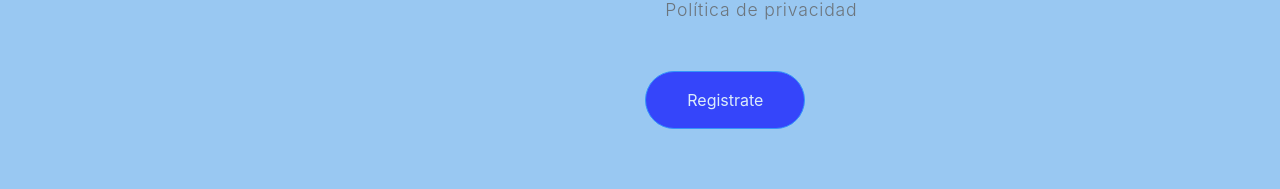
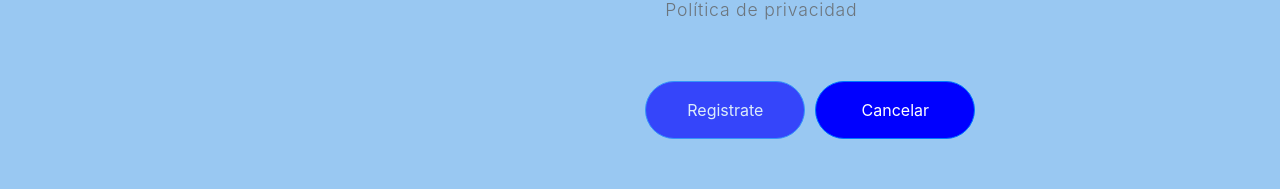
Before and after one commit to Babelfarma3/Fronted, an Angular app: page /registroComprador in a window 1280 px wide. Shown: the part 1138-1327 px from the top of the page. Built offline with nearby package versions, Linux system fonts and the light colour scheme; no server answers; what ngx-paypal would draw is missing.

Commit message:
Botones de cancelar

```diff
--- a/src/app/components/frame5/frame5.component.css
+++ b/src/app/components/frame5/frame5.component.css
@@ -64,8 +64,8 @@ body{
     padding: 1rem 2rem;
     border-radius: 5rem;
     min-width: 10rem;
+    margin: 10px 10px 10px 0;
 }
-
 .btn-outline-dark{
     border: 2px solid var(--color-dark-xx);
     background-color: transparent;
--- a/src/app/components/frame5/frame5.component.html
+++ b/src/app/components/frame5/frame5.component.html
@@ -91,6 +91,14 @@
                         >
                         Registrate
                         </button>
+                        <button
+                        class="btn btn-primary"
+                        style="background-color: blue"
+                        type="button"
+                        routerLink="/registrotipo"
+                        >
+                        Cancelar
+                        </button>
                     </form>
                 </div>
             </div>
--- a/src/app/components/frame6/frame6.component.css
+++ b/src/app/components/frame6/frame6.component.css
@@ -52,6 +52,7 @@ body{
     padding: 1rem 2rem;
     border-radius: 5rem;
     min-width: 10rem;
+    margin: 10px 10px 10px 0;
 }
 
 .btn-outline-dark{
--- a/src/app/components/frame6/frame6.component.html
+++ b/src/app/components/frame6/frame6.component.html
@@ -80,6 +80,14 @@
                     [disabled]="myForm.invalid">
                     Registrate
                     </button>
+                    <button
+                    class="btn btn-primary"
+                    style="background-color: blue"
+                    type="button"
+                    routerLink="/registrotipo"
+                    >
+                    Cancelar
+                    </button>
                 </form>
             </div>
         </div>
--- a/src/app/components/frame8/frame8.component.css
+++ b/src/app/components/frame8/frame8.component.css
@@ -12,9 +12,9 @@ body{
   position: absolute;
   top: 50%;
   left: 50%;
-  transform: translate(-50%,-50%);
+  transform: translate(-50%,-43%);
   border-radius: 5%;
-    max-width: 400px;
+  max-width: 400px;
   padding-top:10px;
     display: flex;
     flex-direction: column;
--- a/src/app/components/frame8/frame8.component.html
+++ b/src/app/components/frame8/frame8.component.html
@@ -1,4 +1,5 @@
 <body>
+   <app-navbar> </app-navbar>
 
     <form [formGroup]="myForm" autocomplete="off" class="myForm">
     <mat-card class="example-card">
```
